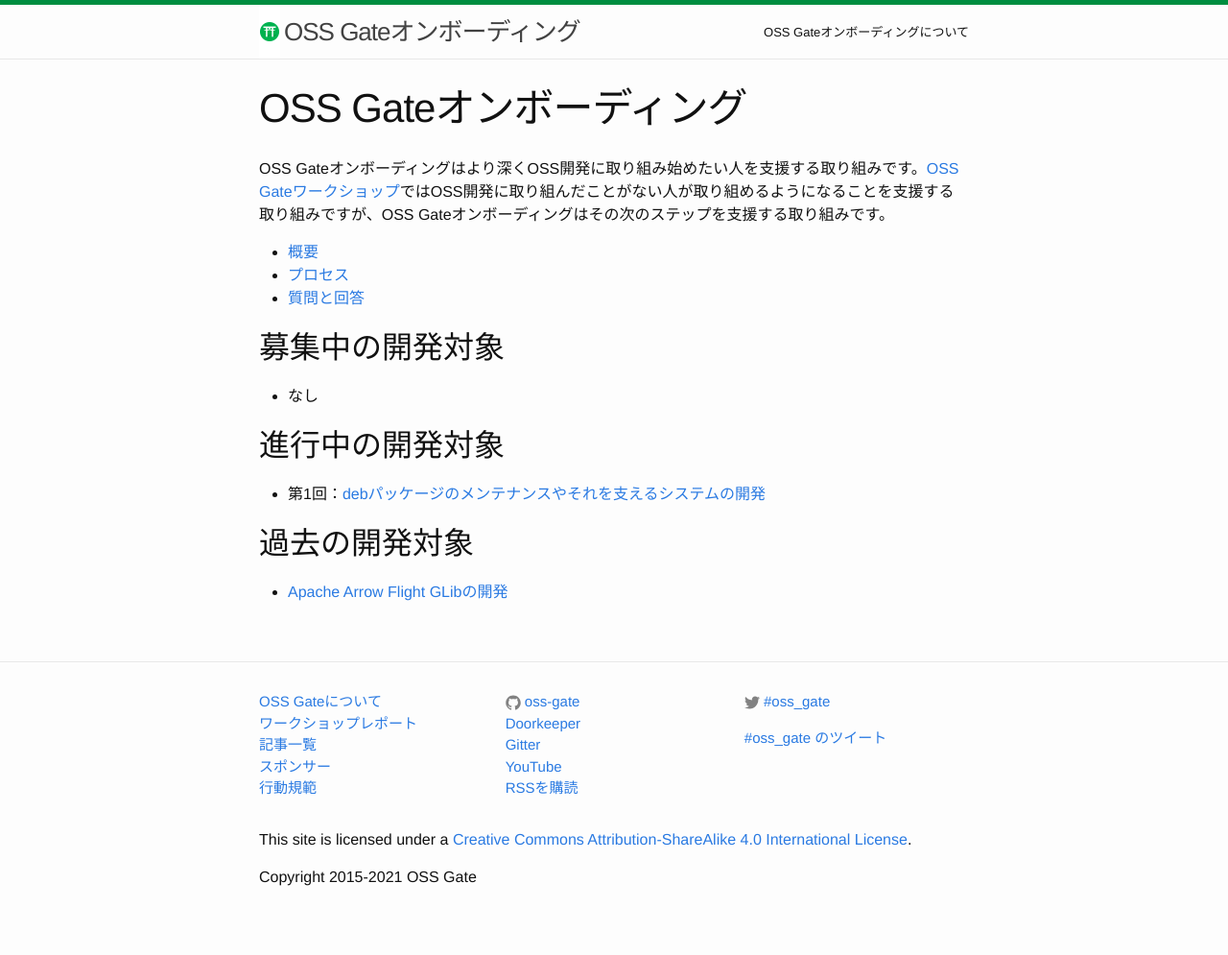
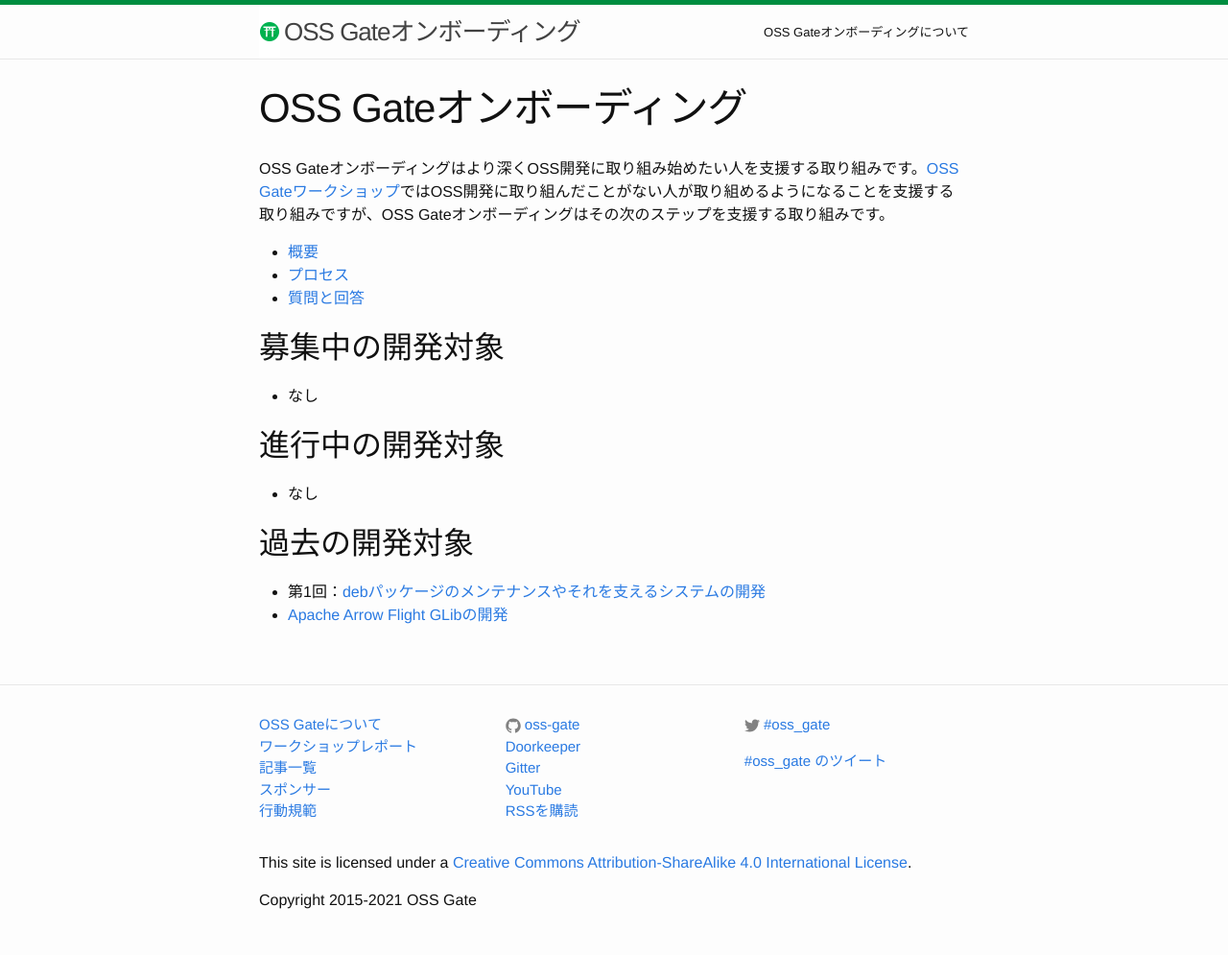
Before and after one commit to oss-gate/on-boarding, a Jekyll site: the page built from index.md, in a window 1280 px wide. Shown: the whole page at 96% size. Built offline with Jekyll 4.4.1, drawn with Linux system fonts in a browser that asks for light colours; Markdown is read by kramdown in place of the engine named in the settings; comment, search, counter and statistics services are not loaded; before the commit the page ends 971 px from its top, so only the background shows below that.

Commit message:
2021-08: move closed process

```diff
--- a/index.md
+++ b/index.md
@@ -15,8 +15,9 @@ OSS Gateオンボーディングはより深くOSS開発に取り組み始めた
 
 ## 進行中の開発対象
 
-  * 第1回：[debパッケージのメンテナンスやそれを支えるシステムの開発]({{ site.baseurl }}{% link proposals/2021-08/kenhys-maintain-debian-packages/index.md %})
+  * なし
 
 ## 過去の開発対象
 
+  * 第1回：[debパッケージのメンテナンスやそれを支えるシステムの開発]({{ site.baseurl }}{% link proposals/2021-08/kenhys-maintain-debian-packages/index.md %})
   * [Apache Arrow Flight GLibの開発]({{ site.baseurl }}{% link proposals/2021-07/kou-apache-arrow-flight-glib/index.md %})
```
